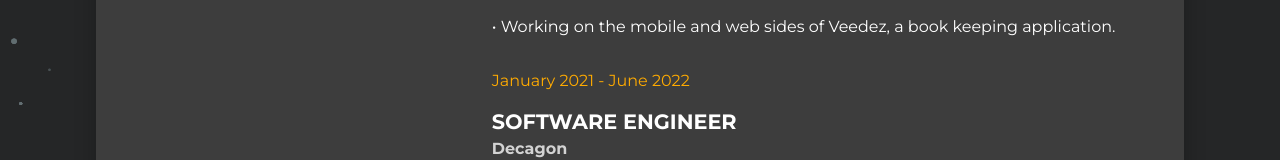
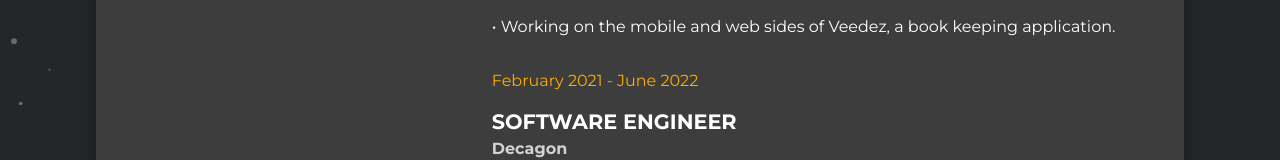
Before and after one commit to dimola7/portfolio-v4, a React (Create React App) app: page /resume in a window 1280 px wide. Shown: the part 422-582 px from the top of the page. Built offline with nearby package versions, Linux system fonts and the light colour scheme.

Commit message:
updated cv

```diff
--- a/src/app/data/résumé.ts
+++ b/src/app/data/résumé.ts
@@ -12,7 +12,7 @@
         role: "Software Engineer",
         location: "Lagos, Nigeria",
         company: "Decagon",
-        timeline: { "from": "January 2021", "to": "June 2022" },
+        timeline: { "from": "February 2021", "to": "June 2022" },
         summary: "• Worked closely with the product team to build Decagon Placement Tracker, an enterprise application that helps process and track the placement of engineers to companies for their fellowship. \n• Worked on Decagon Recruitment Portal, an application that allows people to register for decagon’s dev bootcamp. \n• Implemented and deployed key business features and requirements. \n• Participated in business and domain planning and made valuable contributions to the project. \n• Got exposed to Agile methodologies."
     },
     {
```
